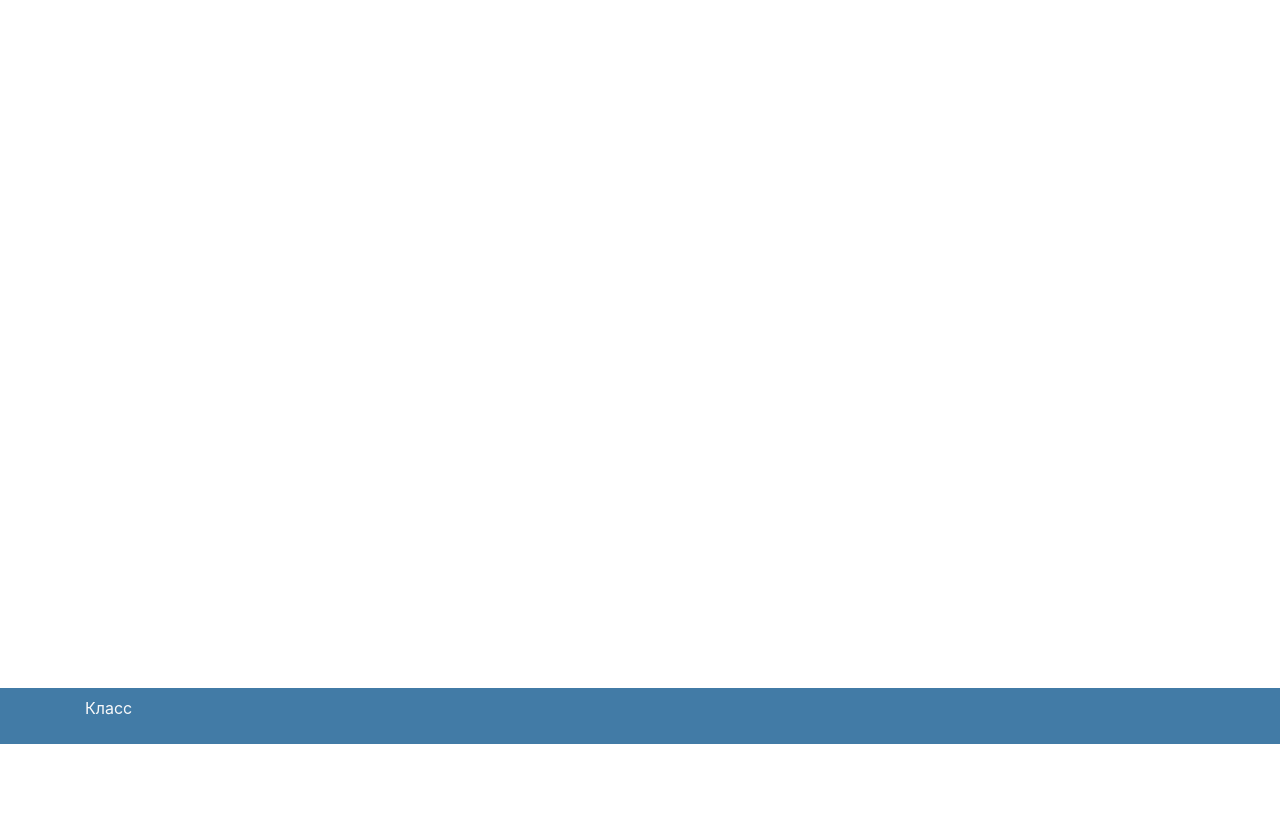
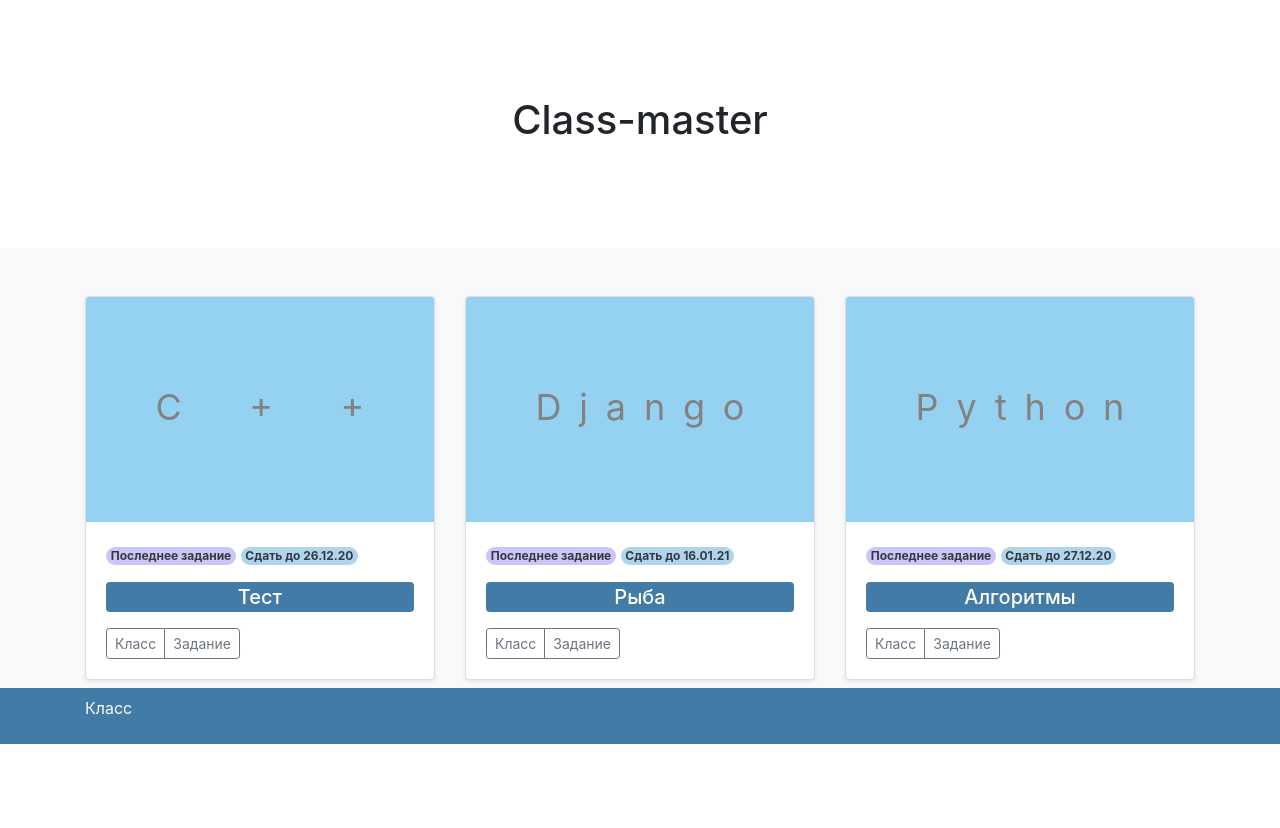
Before and after one commit to GeorgiyIshchenko/Class-master, a Django app: page / in a window 1280 px wide. Shown: the part 56-884 px from the top of the page. Before the commit the page ends 800 px from the top, so only its background shows below. Run offline with Django 3.2, Linux system fonts and the light colour scheme; a user stored in the database is signed in; data comes from the database, SQL or seed files in the repository; both versions use the stored data as it was after the commit; some libraries are stand-ins or nearby versions.

Commit message:
Hosting realise version

```diff
--- a/my_class/middleware.py
+++ b/my_class/middleware.py
@@ -4,16 +4,12 @@ from django.conf import settings
 from django.db.models.expressions import F
 from .models import Profile
 
-
 def SetLastVisitMiddleware(get_response):
 	def middleware(request):
 		response = get_response(request)
-		key = "last-activity"
 		if request.user.is_authenticated:
-			last_activity = request.session.get(key)
-			profile = Profile.objects.get(user=request.user)
-			profile.last_activity=timezone.now()
+			profile = request.user.profile
+			profile.last_visit = timezone.now()
 			profile.save()
-			request.session[key] = timezone.now().isoformat()
 		return response
 	return middleware
--- a/my_class/templates/class_task_view.html
+++ b/my_class/templates/class_task_view.html
@@ -19,7 +19,10 @@
 				<a class="btn btn-lg btn-secondary btn-block border-bottom" href='{{task.get_absolute_url_delete}}' type="submit"
 				style="">Удалить задание</a>
 			</div>
-
+			{% else %}
+			{% if answer.mark_exist%}
+			<h5 class="mb-3 text-muted">Ура! Оценка поставлена:
+				<span class="badge badge-success badge-pill">{{answer.mark}}/{{task.max_mark}}</span></h5>
 			{% else %}
 			<h5 class="mb-3 text-muted">Ваш ответ:</h5>
 			<form class="" method="POST"
@@ -52,6 +55,7 @@
 					</button>
 		    	</ul>
 			</form>
+			{% endif %}
 			{% endif %}
 	    </div>
 	    <div class="col-md-8 order-md-1">
--- a/my_class/templates/homepage.html
+++ b/my_class/templates/homepage.html
@@ -1,4 +1,36 @@
 {% extends "base.html" %}
+{% block content %}
+<section class="py-5 text-center container">
+    <div class="row py-lg-5">
+      <div class="col-lg-6 col-md-8 mx-auto">
+        <h1 class="fw-light">Class-master</h1>
+      </div>
+    </div>
+  </section>
+<div class="album py-5 bg-light">
+    <div class="container">
+      <div class="row row-cols-1 row-cols-sm-2 row-cols-md-3 g-3">
+        {% for el in data%}
+        <div class="col">
+          <div class="card shadow-sm">
+            <svg class="bd-placeholder-img card-img-top" width="100%" height="225" role="img">
+              <rect width="100%" height="100%" fill="#95D2F1" ></rect><text font-size="36" textLength="60%" x="20%" y="50%" fill="#828282" dy=".3em">{{el.class.name}}</text></svg>
 
-{% block content %}
+            <div class="card-body">
+              <span class="badge rounded-pill text-dark" style="background-color: #CAC6F5;">Последнее задание</span>
+              <span class="badge rounded-pill text-dark" style="background-color: #AFD5EC;">Сдать до {{el.last_task.date | date:'d.m.y'}}</span>
+              <a href="{{el.last_task.get_absolute_url}}" class="badge rounded text-white mt-3" style="background-color: #427BA6; height: 30px; width: 100%"><h5>{{el.last_task.title}}</h5></a>
+              <div class="d-flex justify-content-between align-items-center">
+                <div class="btn-group mt-3">
+                  <a href="{{el.class.get_absolute_url_feed}}" type="button" class="btn btn-sm btn-outline-secondary">Класс</a>
+                  <a href="{{el.last_task.get_absolute_url}}" type="button" class="btn btn-sm btn-outline-secondary">Задание</a>
+                </div>
+              </div>
+            </div>
+          </div>
+        </div>
+        {% endfor %}
+      </div>
+    </div>
+  </div>
 {% endblock %}
--- a/my_class/views.py
+++ b/my_class/views.py
@@ -20,7 +20,16 @@ def decode(pin):
 
 @login_required
 def homepage(request):
-    return render(request, 'homepage.html')
+    user_classes = request.user.profile.classes
+    data = []
+    for el in user_classes.all():
+        class_data = dict()
+        class_data['class'] = el
+        class_data['last_task'] = Task.objects.filter(current_class=el).order_by('-id')[0]
+        data.append(class_data)
+    return render(request, 'homepage.html', {
+        'data': data,
+    })
 
 
 def sign_up(request):
@@ -147,6 +156,7 @@ def class_task_view(request, name, pk, pin):
             answer.current_class = get_object_or_404(Class, pk=pk)
             answer.author = request.user.profile
             answer.send_time = timezone.now()
+            answer.edit_time = timezone.now()
             answer.save()
             for f in request.FILES.getlist('files'):
                 f1 = Files(task=task, file=f, student_answer=answer, is_student_file=True)
@@ -161,10 +171,12 @@ def class_task_view(request, name, pk, pin):
         files = Files.objects.filter(task=task, is_student_file=False)
         images = Images.objects.filter(task=task, is_student_file=False)
         try:
-            form = StudentAnswerForm(instance=StudentAnswer.objects.get(task=task, author=request.user.profile))
+            answer = StudentAnswer.objects.get(task=task, author=request.user.profile)
+            form = StudentAnswerForm(instance=answer)
             file_form = FileForm()
             answer_exist = True
         except StudentAnswer.DoesNotExist:
+            answer = None
             form = StudentAnswerForm()
             file_form = FileForm()
             answer_exist = False
@@ -181,6 +193,7 @@ def class_task_view(request, name, pk, pin):
             'file_form': file_form,
             'answer_exist': answer_exist,
             'is_teacher': is_teacher,
+            'answer': answer,
         })
 
 
@@ -254,6 +267,9 @@ def class_task_edit(request, name, pk, pin):
     task = get_object_or_404(Task, pk=decode(pin))
     if request.method == 'POST':
         form = TaskAdd(request.POST, instance=task)
+        files = request.FILES.getlist('files')
+        images = request.FILES.getlist('images')
+        print(files, images)
         if form.is_valid():
             form.save()
             existed_files = Files.objects.filter(task=task, is_student_file=False)
@@ -262,11 +278,10 @@ def class_task_edit(request, name, pk, pin):
             existed_images = Images.objects.filter(task=task, is_student_file=False)
             for i in existed_images:
                 i.delete()
-            for f in request.FILES.getlist('files'):
+            for f in files:
                 f1 = Files(task=task, file=f)
                 f1.save()
-            print(request.FILES.getlist('images'))
-            for i in request.FILES.getlist('images'):
+            for i in images:
                 i1 = Images(task=task, image=i)
                 i1.save()
             return redirect(task.get_absolute_url())
```
Also changed, not shown: my_class/templates/class_task_answers.html (+6 -2 lines), db.sqlite3.
